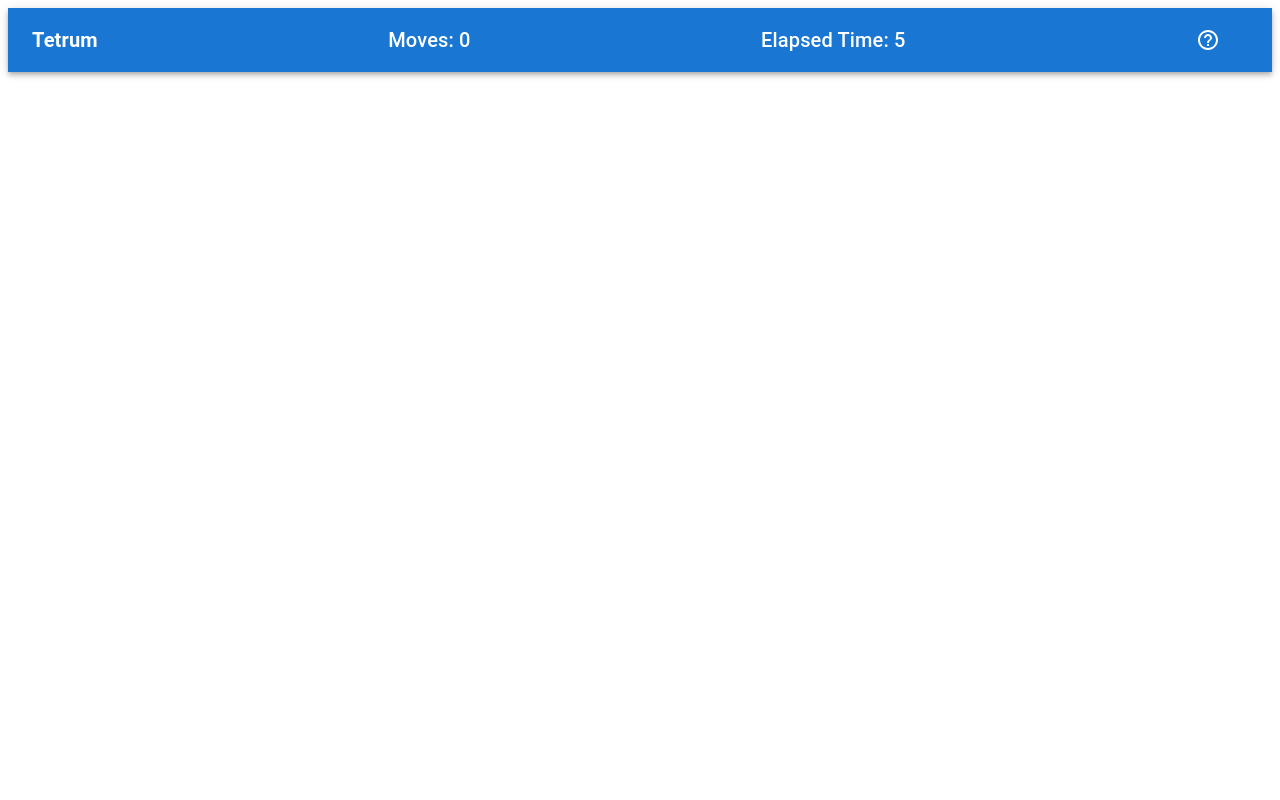
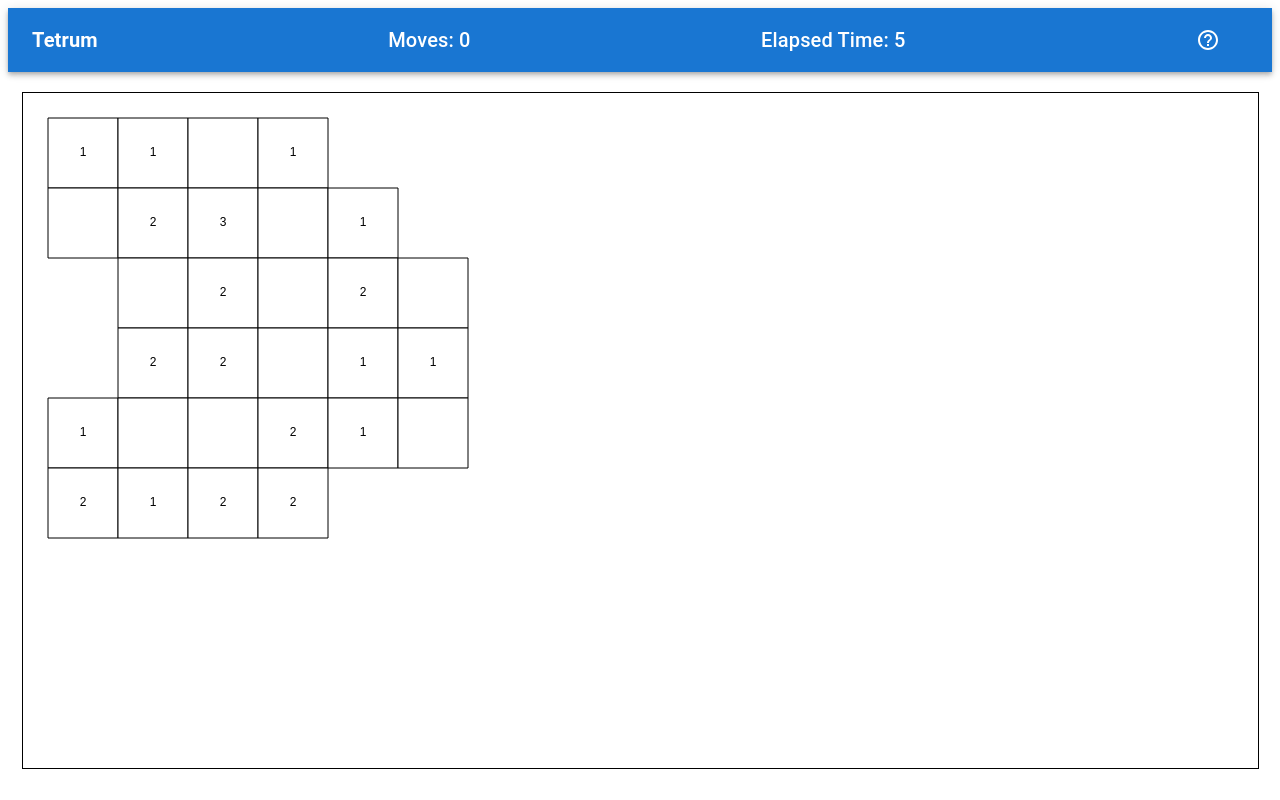
Before and after one commit to amhellmund/tetrum, a React (Vite) app: page / in a window 1280 px wide. Built offline with nearby package versions, Linux system fonts and the light colour scheme.

Commit message:
intermediate state

```diff
--- a/package.json
+++ b/package.json
@@ -1,7 +1,7 @@
 {
-  "name": "sample",
+  "name": "tetrum",
   "private": true,
-  "version": "0.0.0",
+  "version": "0.1.0",
   "type": "module",
   "scripts": {
     "dev": "vite",
--- /dev/null
+++ b/src/board.tsx
@@ -0,0 +1,71 @@
+import { Rect, Text } from 'react-konva';
+import { Board, Position } from './types';
+import { computeCoordinate } from './utils';
+
+
+export type BoardProperties = {
+  box_size: number;
+  data: Board;
+}
+
+export function BoardUI(props: BoardProperties) {
+  const board_elements = [];
+
+  for (let i = 0; i < props.data.size.width; ++i) {
+    for (let j = 0; j < props.data.size.height; ++j) {
+      const field = props.data.fields[j * props.data.size.width + i];
+      if (field !== null) {
+        board_elements.push(
+          <BoardRect
+            box_size={props.box_size}
+            pos={{
+              i: i,
+              j: j,
+            }}
+            value={field}
+          />
+        )
+      }
+    }
+  }
+  return (
+    <>
+      {
+        board_elements
+      }
+    </>
+  )
+}
+
+export type BoardRectProperties = {
+  box_size: number;
+  pos: Position;
+  value: number;
+}
+
+function BoardRect(props: BoardRectProperties) {
+  const coordinate = computeCoordinate(props.pos, props.box_size);
+
+  return (
+    <>
+      <Rect
+        width={props.box_size}
+        height={props.box_size}
+        fill="white"
+        stroke="black"
+        strokeWidth={1}
+        x={coordinate.x}
+        y={coordinate.y}
+      />
+      <Text
+        text={props.value > 0 ? props.value.toString() : ""}
+        width={props.box_size}
+        height={props.box_size}
+        x={coordinate.x}
+        y={coordinate.y}
+        align="center"
+        verticalAlign="middle"
+      />
+    </>
+  )
+}
--- a/src/layout.tsx
+++ b/src/layout.tsx
@@ -12,7 +12,7 @@ import Tetrum from "./tetrum";
 
 import "./layout.css"
 
-export default function GameLayout () {
+export default function GameLayout() {
   const [showHelp, setShowHelp] = useState(false);
   const [numMoves] = useState(0);
   const [elapsedSeconds, setElapsedSeconds] = useState(0);
@@ -52,12 +52,12 @@ export default function GameLayout () {
           justifyContent="center"
           alignItems="center"
         >
-          {/* <Tetrum width={600} height={600}/> */}
+          <Tetrum width={1200} height={800} />
         </Box>
       </Box>
       <Help
         show={showHelp}
-        handleClose={() => {setShowHelp(false); setIsGameRunning(true)}}
+        handleClose={() => { setShowHelp(false); setIsGameRunning(true) }}
       />
     </>
   )
--- a/src/mock_data.ts
+++ b/src/mock_data.ts
@@ -2,7 +2,7 @@ import {v4 as uuidv4} from "uuid";
 import { Game, Board, Shape} from "./types"
 
 const BOARD: Board = {
-    dim: {
+    size: {
         width: 6,
         height: 6,
     },
@@ -18,13 +18,13 @@ const BOARD: Board = {
 
 const SHAPES: Shape[] = [
     {
-        dim: {
+        size: {
             width: 3,
             height: 2,
         },
         pos: {
-            x: 0,
-            y: 0,
+            i: 0,
+            j: 0,
         },
         fields: [
             true, true, true,
@@ -32,13 +32,13 @@ const SHAPES: Shape[] = [
         ],
     },
     {
-        dim: {
+        size: {
             width: 4,
             height: 2,
         },
         pos: {
-            x: 0,
-            y: 3,
+            i: 0,
+            j: 3,
         },
         fields: [
             true, true, true, true,
@@ -46,13 +46,13 @@ const SHAPES: Shape[] = [
         ],
     },
     {
-        dim: {
+        size: {
             width: 2,
             height: 2,
         },
         pos: {
-            x: 0,
-            y: 6,
+            i: 0,
+            j: 6,
         },
         fields: [
             true, true,
@@ -60,13 +60,13 @@ const SHAPES: Shape[] = [
         ],
     },
     {
-        dim: {
+        size: {
             width: 2,
             height: 3,
         },
         pos: {
-            x: 5,
-            y: 0,
+            i: 5,
+            j: 0,
         },
         fields: [
             true, false,
@@ -75,13 +75,13 @@ const SHAPES: Shape[] = [
         ],
     },
     {
-        dim: {
+        size: {
             width: 2,
             height: 2,
         },
         pos: {
-            x: 5,
-            y: 4,
+            i: 5,
+            j: 4,
         },
         fields: [
             true, true,
@@ -89,13 +89,13 @@ const SHAPES: Shape[] = [
         ],
     },
     {
-        dim: {
+        size: {
             width: 3,
             height: 2,
         },
         pos: {
-            x: 5,
-            y: 7,
+            i: 5,
+            j: 7,
         },
         fields: [
             true, true, false,
--- a/src/tetrum.css
+++ b/src/tetrum.css
@@ -1,3 +1,5 @@
 .stage {
+  margin: 20px;
   padding: 20px;
+  border: 1px solid black;
 }
--- a/src/tetrum.tsx
+++ b/src/tetrum.tsx
@@ -1,9 +1,11 @@
 import { useState } from 'react'
-import { Stage, Layer, Rect, Text, Line} from 'react-konva';
+import { Stage, Layer, Rect, Text, Line } from 'react-konva';
 
 import './tetrum.css'
 
 import getGameData from './data';
+import { computeBoxSize, getGameSize, computeStageSize } from './utils';
+import { BoardUI } from './board';
 
 export type TetrumProperties = {
   width: number;
@@ -12,115 +14,28 @@ export type TetrumProperties = {
 
 
 export default function Tetrum(props: TetrumProperties) {
+  const game = getGameData();
+  const game_size = getGameSize(game);
+  const box_size = computeBoxSize(game_size.overall, { width: props.width, height: props.height });
 
+  const stage_size = computeStageSize(game_size.overall, box_size);
 
   return (
     <>
       <div tabIndex={1}>
         <Stage
           className="stage"
-          width={600}
-          height={600}
+          width={stage_size.width}
+          height={stage_size.height}
         >
-          <Layer>
-            {
-              rects
-            }
+          <Layer name="game-board">
+            <BoardUI
+              box_size={box_size}
+              data={game.board}
+            />
           </Layer>
-          <Layer>
-            <Rect
-              draggable={true}
-              x={pos.x}
-              y={pos.y}
-              fill="rgba(0, 0, 255, 0.5)"
-              stroke="black"
-              strokeWidth={3}
-              width={2*BOX_SIZE}
-              height={BOX_SIZE}
-              opacity={1}
-              onDragMove={(e) => {
-                setPos({x: e.target.x(), y: e.target.y()})
-                if (e.target.x() >= 10 && e.target.x() <= (10 + 5*BOX_SIZE) && e.target.y() >= 10 && e.target.y() <= (10 + 5 * BOX_SIZE)) {
-                  const x = Math.floor((e.target.x() - 10) / BOX_SIZE)
-                  const y = Math.floor((e.target.y() - 10) / BOX_SIZE)
-                  hover.fill(false)
-                  hover[x * 5 + y] = true
-                  //setHoverRect(hover)
-                }
-                else {
-                  hover.fill(false)
-                  //setHoverRect(hover)
-                }
-              }}
-              onDragEnd={(e) => {
-                if (e.target.x() >= 10 && e.target.x() <= (10 + 5*BOX_SIZE) && e.target.y() >= 10 && e.target.y() <= (10 + 5 * BOX_SIZE)) {
-                  const targetX = Math.max(10, 10 + (Math.round((e.target.x() - 10) / BOX_SIZE) * BOX_SIZE))
-                  const targetY = Math.max(10, 10 + (Math.round((e.target.y() - 10) / BOX_SIZE) * BOX_SIZE))
-                  setPos({x: targetX, y: targetY})
-                  setLastPos({x: targetX, y: targetY})
-                }
-                else {
-                  setPos(lastPos)
-                }
-                hover.fill(false)
-                //setHoverRect(hover)
-              }}
-            />
-            <Rect
-              draggable={true}
-              x={pos1.x}
-              y={pos1.y}
-              fill="rgba(0, 0, 255, 0.5)"
-              stroke="black"
-              strokeWidth={3}
-              width={2*BOX_SIZE}
-              height={2*BOX_SIZE}
-              opacity={1}
-              onDragMove={(e) => {
-                setPos1({x: e.target.x(), y: e.target.y()})
-                if (e.target.x() >= 10 && e.target.x() <= (10 + 5*BOX_SIZE) && e.target.y() >= 10 && e.target.y() <= (10 + 5 * BOX_SIZE)) {
-                  const x = Math.floor((e.target.x() - 10) / BOX_SIZE)
-                  const y = Math.floor((e.target.y() - 10) / BOX_SIZE)
-                  hover.fill(false)
-                  hover[x * 5 + y] = true
-                  //setHoverRect(hover)
-                }
-                else {
-                  hover.fill(false)
-                  //setHoverRect(hover)
-                }
-              }}
-              onDragEnd={(e) => {
-                if (e.target.x() >= 10 && e.target.x() <= (10 + 5*BOX_SIZE) && e.target.y() >= 10 && e.target.y() <= (10 + 5 * BOX_SIZE)) {
-                  const targetX = Math.max(10, 10 + (Math.round((e.target.x() - 10) / BOX_SIZE) * BOX_SIZE))
-                  const targetY = Math.max(10, 10 + (Math.round((e.target.y() - 10) / BOX_SIZE) * BOX_SIZE))
-                  setPos1({x: targetX, y: targetY})
-                  setLastPos1({x: targetX, y: targetY})
-                }
-                else {
-                  setPos1(lastPos1)
-                }
-                hover.fill(false)
-                //setHoverRect(hover)
-              }}
-            />
 
-
-            <Line
-              draggable={true}
-              x={400}
-              y={200}
-              closed={true}
-              points={[0, 0, 0, 2*BOX_SIZE, 2*BOX_SIZE, 2*BOX_SIZE, 2*BOX_SIZE, BOX_SIZE, BOX_SIZE, BOX_SIZE, BOX_SIZE, 0]}
-              fill="rgba(0, 0, 255, 0.5)"
-              stroke="black"
-              strokeWidth={3}
-              opacity={1}
-            />
-
-          </Layer>
         </Stage>
-        <div>{message1}</div><div>{message2}</div>
       </div>
     </>
   )
--- a/src/utils.ts
+++ b/src/utils.ts
@@ -1,20 +1,32 @@
-import { Game, Dimensions } from "./types";
+import { Coordinate, Game, Size, Position } from "./types";
 
-export function getGameDimensions (game: Game): Dimensions {
-    const dim_shapes = getShapeDimensions(game);
+export type GameSize = {
+    overall: Size;
+    board: Size;
+    shapes: Size;
+}
+
+export function getGameSize(game: Game): GameSize {
+    const SEPERATOR_WIDTH = 3;
+    const board_size = game.board.size;
+    const shapes_size = getShapeSize(game);
 
     return {
-        width: game.board.dim.width + dim_shapes.width,
-        height: game.board.dim.height + dim_shapes.height,
+        overall: {
+            width: board_size.width + shapes_size.width + SEPERATOR_WIDTH,
+            height: Math.max(board_size.height, shapes_size.height),
+        },
+        board: board_size,
+        shapes: shapes_size,
     }
 }
 
-export function getShapeDimensions (game: Game): Dimensions {
+function getShapeSize(game: Game): Size {
     const max_x_for_shapes = Math.max(
-        ...game.shapes.map((shape) => shape.pos.x + shape.dim.width), 0
+        ...game.shapes.map((shape) => shape.pos.i + shape.size.width), 0
     );
     const max_y_for_shapes = Math.max(
-        ...game.shapes.map((shape) => shape.pos.y + shape.dim.height), 0
+        ...game.shapes.map((shape) => shape.pos.j + shape.size.height), 0
     );
 
     return {
@@ -22,3 +34,23 @@ export function getShapeDimensions (game: Game): Dimensions {
         height: max_y_for_shapes,
     }
 }
+
+const STAGE_PADDING = 5;
+
+export function computeStageSize(game_size: Size, box_size: number): Size {
+    return {
+        width: game_size.width * box_size + STAGE_PADDING,
+        height: game_size.height * box_size + STAGE_PADDING,
+    }
+}
+
+export function computeBoxSize(game_size: Size, screen_size: Size): number {
+    return Math.floor(screen_size.width / game_size.width);
+}
+
+export function computeCoordinate(pos: Position, box_size: number): Coordinate {
+    return {
+        x: pos.i * box_size + STAGE_PADDING,
+        y: pos.j * box_size + STAGE_PADDING,
+    }
+}
```
Also changed, not shown: src/types.ts (+8 -3 lines), 1 other file (tests, documents, lock files or other folders).
